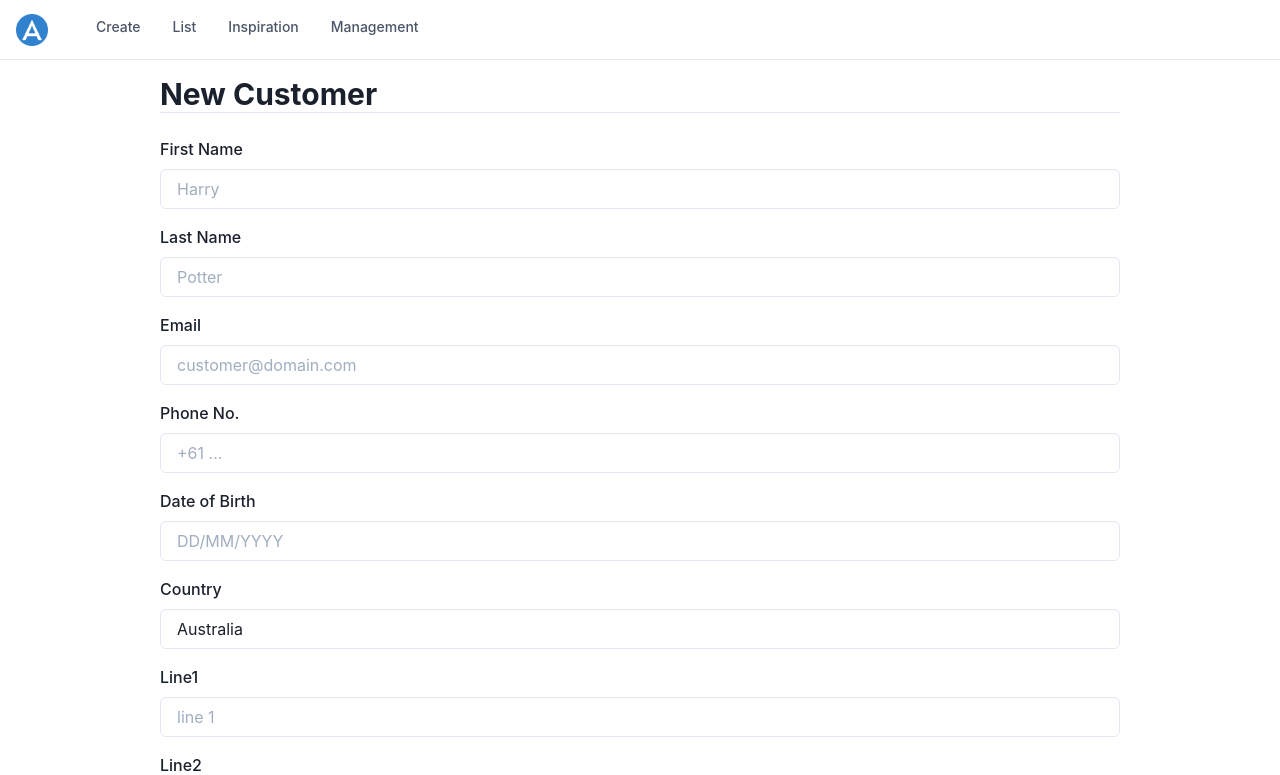
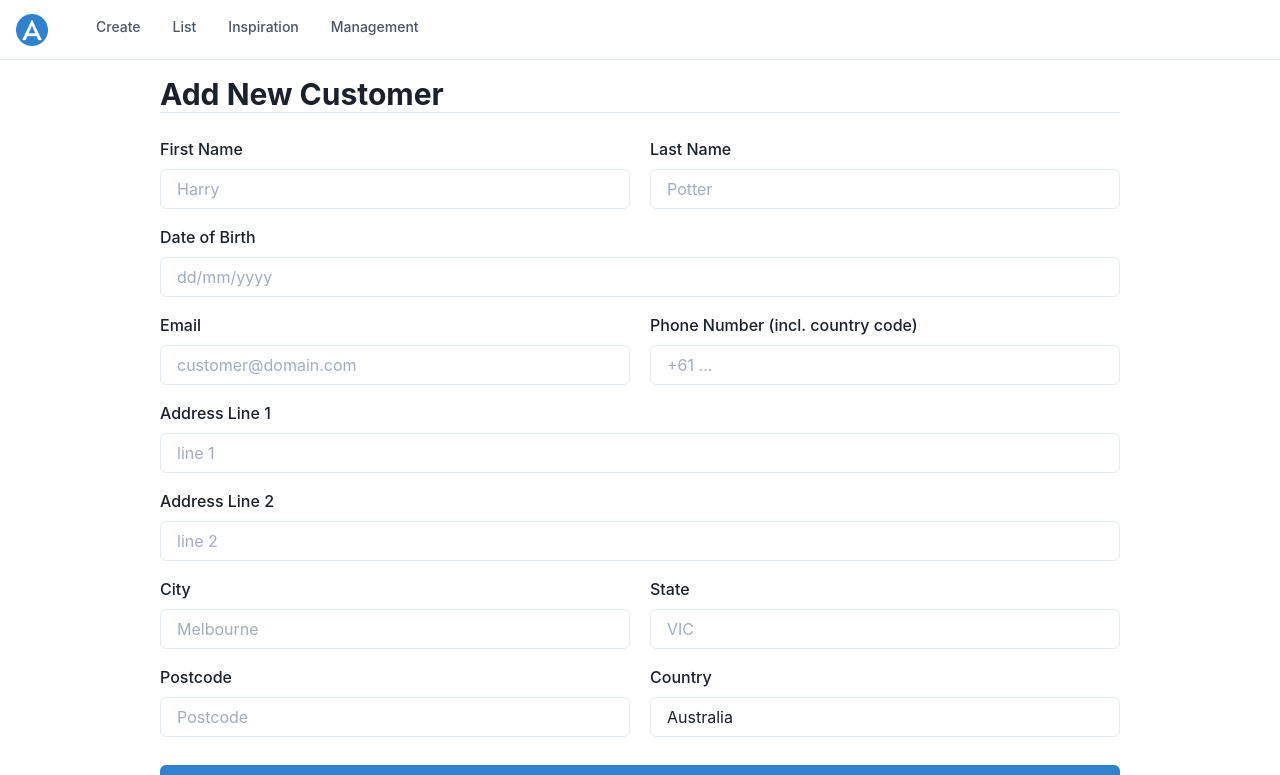
Before and after one commit to mattcoulter7/Customer-Portfolio-Management-System, a React (Create React App) app in the folder client/: page /new/customer in a window 1280 px wide. Shown: the top 775 px of the page. Built offline with nearby package versions, Linux system fonts and the light colour scheme.

Commit message:
:art: Add new customer form validation and refactor form layout

```diff
--- a/client/src/pages/newCustomer.tsx
+++ b/client/src/pages/newCustomer.tsx
@@ -1,11 +1,12 @@
-import { Box, Button, Heading } from "@chakra-ui/react"
-import { Formik } from "formik"
-import * as Yup from "yup"
-import InputField from "../components/InputField"
+import { Box, Button, Heading, SimpleGrid } from "@chakra-ui/react";
+import { Formik } from "formik";
+import { matches } from "lodash";
+import * as Yup from "yup";
+import InputField from "../components/InputField";
 
 interface Props {}
 const NewCustomer: React.FC<Props> = () => {
-  const now = new Date()
+	const now = new Date();
 	return (
 		<Formik
 			initialValues={{
@@ -25,38 +26,69 @@ const NewCustomer: React.FC<Props> = () => {
 				},
 			}}
 			validationSchema={Yup.object({
-        firstName: Yup.string().required("First name required"),
-        lastName: Yup.string().required("Last name required"),
-        createdAt: Yup.string().required("created at required"),
-        email: Yup.string().required("Email required").email("Invalid Email"),
-        phone: Yup.string().required("Phone Number required"),
-        DOB: Yup.string().required("DOB required"),
-
+				firstName: Yup.string()
+					.required("First name cannot be blank")
+					.matches(/^[A-Za-z]+$/, "Only alphabets are allowed for this field"),
+				lastName: Yup.string()
+					.required("Last name cannot be blank")
+					.matches(/^[A-Za-z]+$/, "Only alphabets are allowed for this field"),
+				createdAt: Yup.string().required("Date Created At cannot be blank"),
+				email: Yup.string()
+					.required("Email Address cannot be blank")
+					.email("Please enter valid email address"),
+				phone: Yup.string()
+					.required("Phone Number cannot be blank")
+					.matches(
+						/^\+(?:[0-9] ?){6,14}[0-9]$/,
+						"Please enter a valid phone number"
+					),
+				DOB: Yup.string()
+					.required("Date of Birth cannot be blank")
+					.matches(
+						/^([0-2][0-9]|(3)[0-1])(\/)(((0)[0-9])|((1)[0-2]))(\/)\d{4}$/,
+						"Please enter a valid date"
+					),
 				address: Yup.object({
-          country: Yup.string().required("country is required"),
-          line1: Yup.string().required("line1 is required"),
-          line2: Yup.string().required("line2 is required"),
-          postcode: Yup.string().required("postcode is required"),
-          city: Yup.string().required("city is required"),
-          state: Yup.string().required("state is required"),
+					country: Yup.string()
+						.required("Country cannot be blank")
+						.matches(/^[A-Za-z]+$/, "Please enter a valid country"),
+					line1: Yup.string()
+						.required("Address Line 1 cannot be blank")
+						.matches(/^[ A-Za-z0-9_./#&-]*$/, "Please enter a valid address"),
+					line2: Yup.string().matches(
+						/^[ A-Za-z0-9_./#&-]*$/,
+						"Please enter a valid address"
+					),
+					city: Yup.string()
+						.required("City cannot be blank")
+						.matches(
+							/^[A-Za-z]+$/,
+							"Only alphabets are allowed for this field"
+						),
+					state: Yup.string()
+						.required("State cannot be blank")
+						.matches(/^[A-Za-z]+$/, "Please enter a valid state"),
+					postcode: Yup.string()
+						.required("Postcode cannot be blank")
+						.matches(/^[a-zA-Z0-9]+$/, "Please enter a valid postcode"),
 				}),
 			})}
 			onSubmit={(values, actions) => {
-        console.log(values)
-        const now = new Date()
-        values.createdAt = now.toString()
-        alert(JSON.stringify(values, null, 2))
-        actions.resetForm()
+				console.log(values);
+				const now = new Date();
+				values.createdAt = now.toString();
+				alert(JSON.stringify(values, null, 2));
+				actions.resetForm();
 			}}
 		>
 			{(formik) => (
 				<Box px={[4, 4, 20, 40]} h="100vh">
 					<Box py={4}>
-            <Heading size="lg">New Customer</Heading>
+						<Heading size="lg">Add New Customer</Heading>
 						<hr />
 					</Box>
-
 					<form onSubmit={formik.handleSubmit}>
+						<SimpleGrid columns={[1, 2]} spacing={[0, 5]}>
 							<InputField
 								name="firstName"
 								type="text"
@@ -69,7 +101,16 @@ const NewCustomer: React.FC<Props> = () => {
 								label="Last Name"
 								placeholder="Potter"
 							/>
-
+						</SimpleGrid>
+						<SimpleGrid columns={1} spacing={0}>
+							<InputField
+								name="DOB"
+								type="text"
+								label="Date of Birth"
+								placeholder="dd/mm/yyyy"
+							/>
+						</SimpleGrid>
+						<SimpleGrid columns={[1, 2]} spacing={[0, 5]}>
 							<InputField
 								name="email"
 								type="email"
@@ -79,39 +120,27 @@ const NewCustomer: React.FC<Props> = () => {
 							<InputField
 								name="phone"
 								type="text"
-              label="Phone No."
+								label="Phone Number (incl. country code)"
 								placeholder="+61 ..."
 							/>
-            <InputField
-              name="DOB"
-              type="text"
-              label="Date of Birth"
-              placeholder="DD/MM/YYYY"
-            />
-            <InputField
-              name="address.country"
-              type="text"
-              label="Country"
-              placeholder="Australia"
-            />
+						</SimpleGrid>
+						<SimpleGrid columns={1} spacing={0}>
 							<InputField
 								name="address.line1"
 								type="text"
-              label="Line1"
+								label="Address Line 1"
 								placeholder="line 1"
 							/>
+						</SimpleGrid>
+						<SimpleGrid columns={1} spacing={0}>
 							<InputField
 								name="address.line2"
 								type="text"
-              label="Line2"
-              placeholder="line2"
+								label="Address Line 2"
+								placeholder="line 2"
 							/>
-            <InputField
-              name="address.postcode"
-              type="text"
-              label="Postcode"
-              placeholder="Postcode"
-            />
+						</SimpleGrid>
+						<SimpleGrid columns={[1, 2]} spacing={[0, 5]}>
 							<InputField
 								name="address.city"
 								type="text"
@@ -124,14 +153,35 @@ const NewCustomer: React.FC<Props> = () => {
 								label="State"
 								placeholder="VIC"
 							/>
-            <Button type="submit" colorScheme="blue" w="100%">
+						</SimpleGrid>
+						<SimpleGrid columns={[1, 2]} spacing={[0, 5]}>
+							<InputField
+								name="address.postcode"
+								type="text"
+								label="Postcode"
+								placeholder="Postcode"
+							/>
+							<InputField
+								name="address.country"
+								type="text"
+								label="Country"
+								placeholder="Australia"
+							/>
+						</SimpleGrid>
+						<Button
+							type="submit"
+							colorScheme="blue"
+							variant="solid"
+							w="100%"
+							my={5}
+						>
 							Submit
 						</Button>
 					</form>
 				</Box>
 			)}
 		</Formik>
-  )
-}
+	);
+};
 
-export default NewCustomer
+export default NewCustomer;
```
Lines whose indentation alone changed are shown as unchanged.
